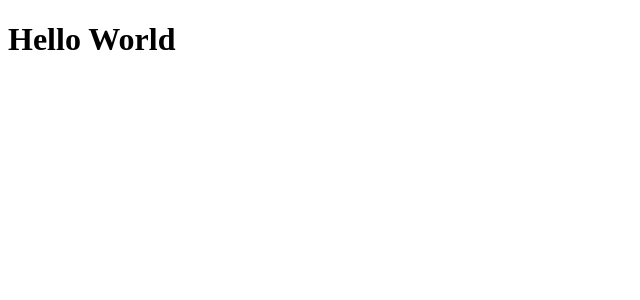
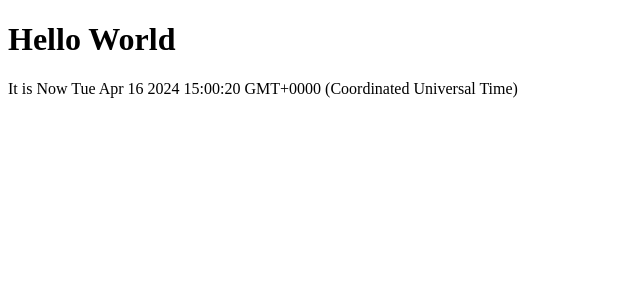
Before and after one commit to Renuka-M-Anjutagi/FSD57WDE-fe, a React (Vite) app: page / in a window 1280 px wide. Shown: the top 300 px of the page, without its empty margins (0-640 px from the left). Built offline with nearby package versions, Linux system fonts and the light colour scheme.

Commit message:
adding dynamic content

```diff
--- a/src/App.jsx
+++ b/src/App.jsx
@@ -1,7 +1,12 @@
-function App(){
+const App = () =>{
+
+  //console.log('Hello World');
+
+  const now = new Date();
 return(
-  <div>
+<div>
  <h1>Hello World</h1>
+ <p>It is Now {now.toString()}</p>
   </div>
 
 )
```
